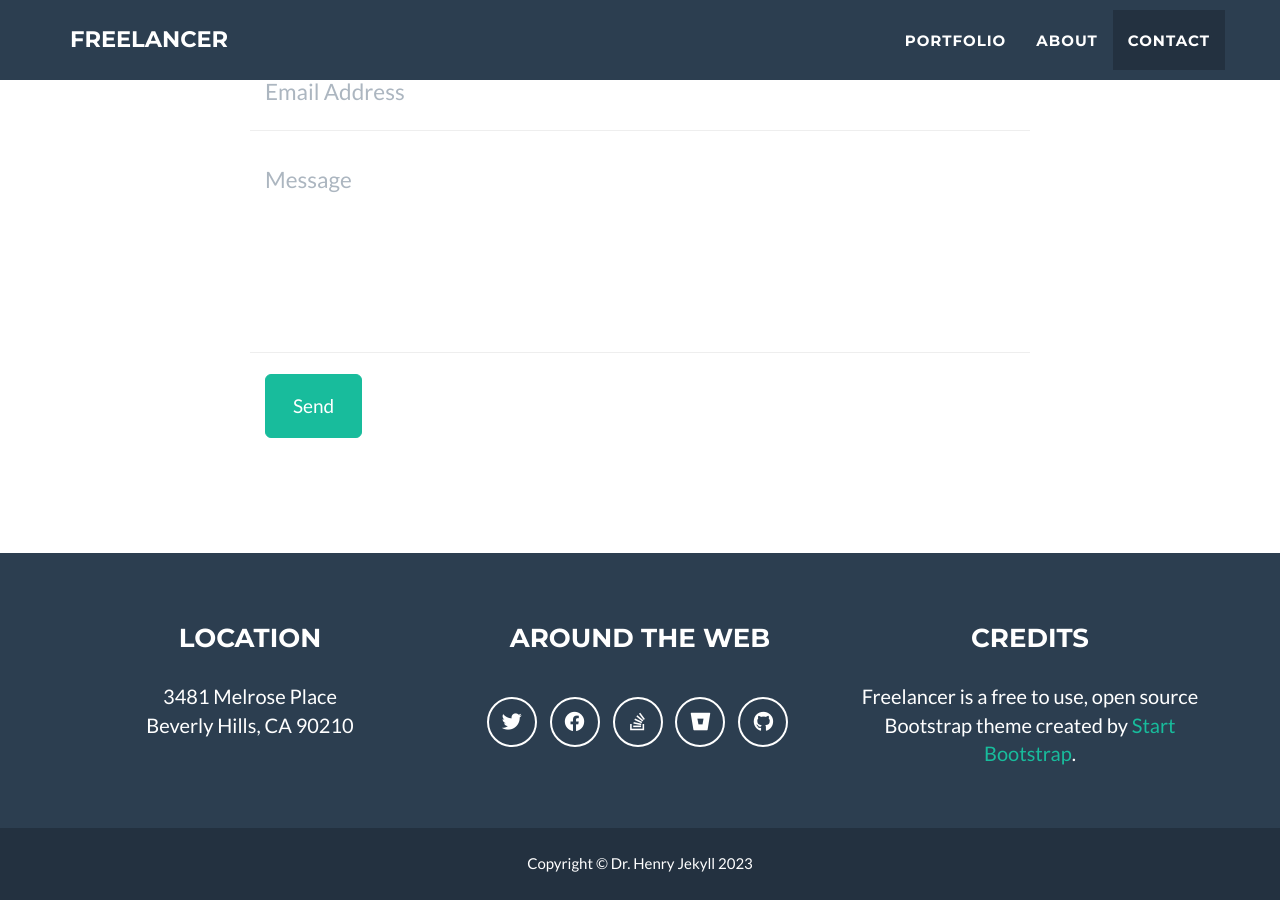
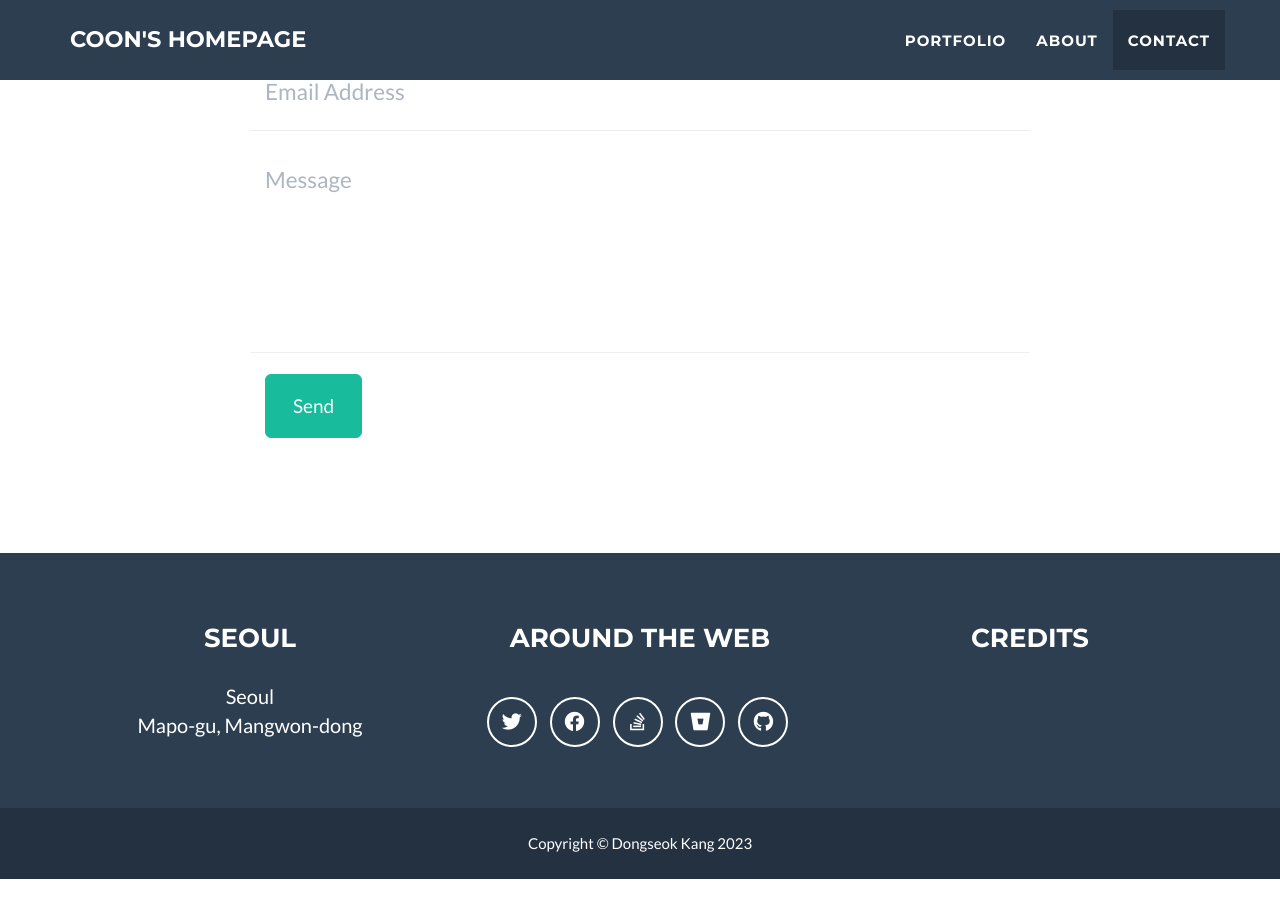
Before and after one commit to Dongcoon/myhome, a Jekyll site: the page built from _posts/2014-07-18-project-1.markdown, in a window 1280 px wide and 900 px high, scrolled down 2492 px. Built offline with Jekyll 4.4.1, drawn with Linux system fonts in a browser that asks for light colours; after the commit the page ends 3371 px from its top, so only the background shows below that; some of the changed text lies outside the part shown.

Commit message:
config.yml update

```diff
--- a/_config.yml
+++ b/_config.yml
@@ -1,11 +1,11 @@
 # Site settings
-title: Freelancer
-email: your-email@domain.com
-url: https://github.com/jeromelachaud/freelancer-theme
-description: "Write an awesome description for your new site here. You can edit this line in _config.yml. It will appear in your document head meta (for Google search results) and in your feed.xml site description."
+title: Coon's homepage
+email: gongan1556@naver.com
+url: https://github.com/Dongcoon
+description: "KANG DONG SEOK, Developer"
 keywords: "your keywords, separated by commas"
-skills: "Web Developer - Graphic Artist - User Experience Designer"
-meta_author: LastName FirstName
+skills: "Web Developer - Data Scientist - Farmer"
+meta_author: DONGSEOK KANG
 
 # Google webmaster tools
 google_verify:
@@ -21,7 +21,7 @@ contact: static
 
 # If you use disqus you need disqus shortname
 # https://help.disqus.com/customer/portal/articles/466208
-disqus_shortname: myshortname
+disqus_shortname: Coon
 
 # Color settings (hex-codes without the leading hash-tag)
 color:
@@ -32,31 +32,31 @@ color:
 
 # Footer settings
 footer:
-  copyright: Dr. Henry Jekyll
-  location: Location
+  copyright: Dongseok Kang
+  location: Seoul
   social: Around the Web
   credits: Credits
 
 # Social networks usernames (many more available: google-plus, flickr, dribbble, pinterest, instagram, tumblr, linkedin, etc.)
 social:
   - title: twitter
-    url: http://twitter.com/jekyllrb
+    url:
   - title: facebook
     url:
   - title: stack-overflow
-    url: http://stackoverflow.com/questions/tagged/jekyll
+    url:
   - title: bitbucket
-    url: http://bitbucket.org/jekyll
+    url:
   - title: github
-    url: http://github.com/jekyll
+    url: https://github.com/Dongcoon
 
 # Postal address (add as many lines as necessary)
 address:
-  - line: 3481 Melrose Place
-  - line: Beverly Hills, CA 90210
+  - line: Seoul
+  - line: Mapo-gu, Mangwon-dong
 
 # Credits content
-credits: 'Freelancer is a free to use, open source Bootstrap theme created by <a href="http://startbootstrap.com">Start Bootstrap</a>.'
+credits: ''
 
 # Build settings
 markdown: kramdown
```
